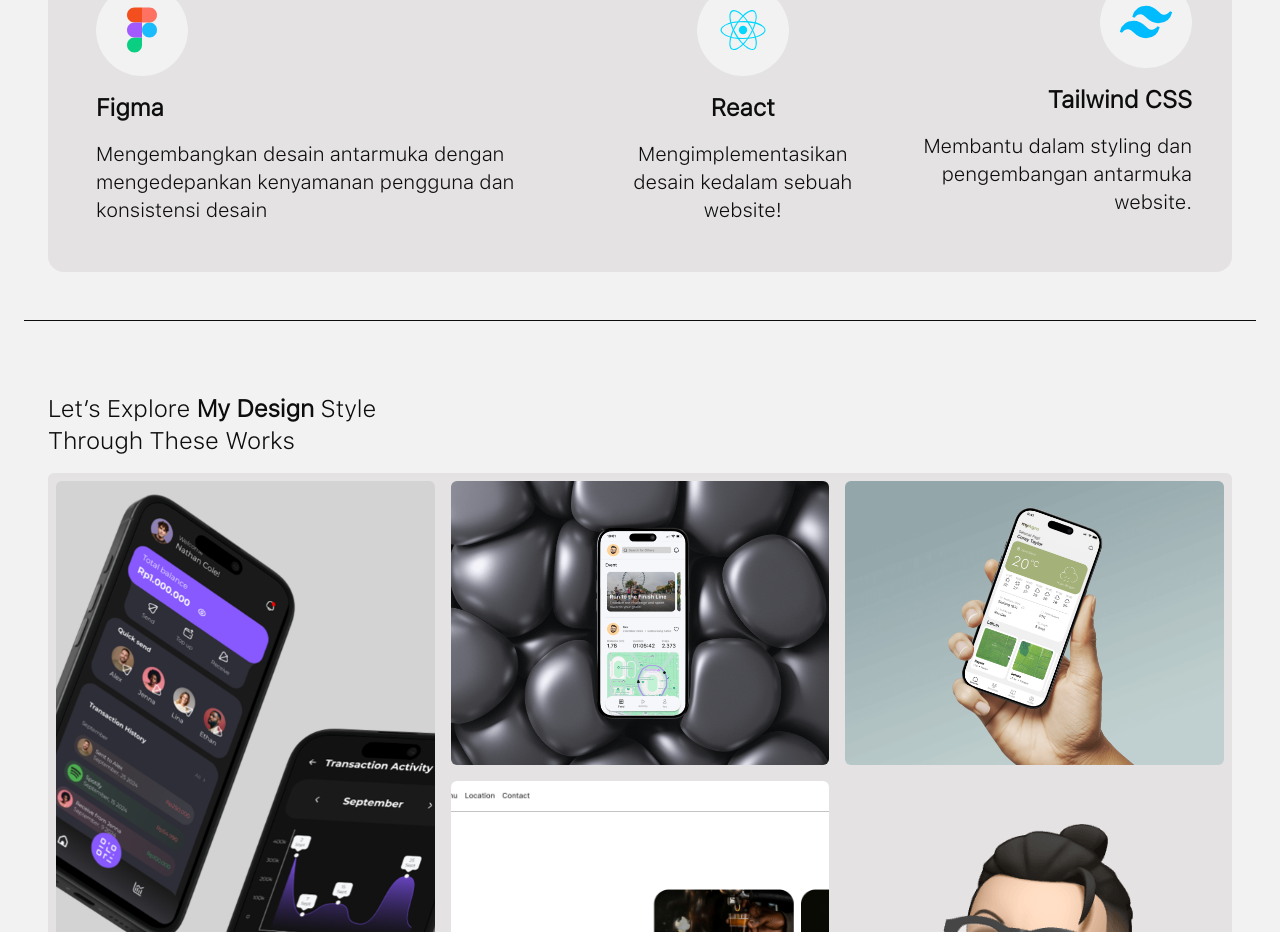
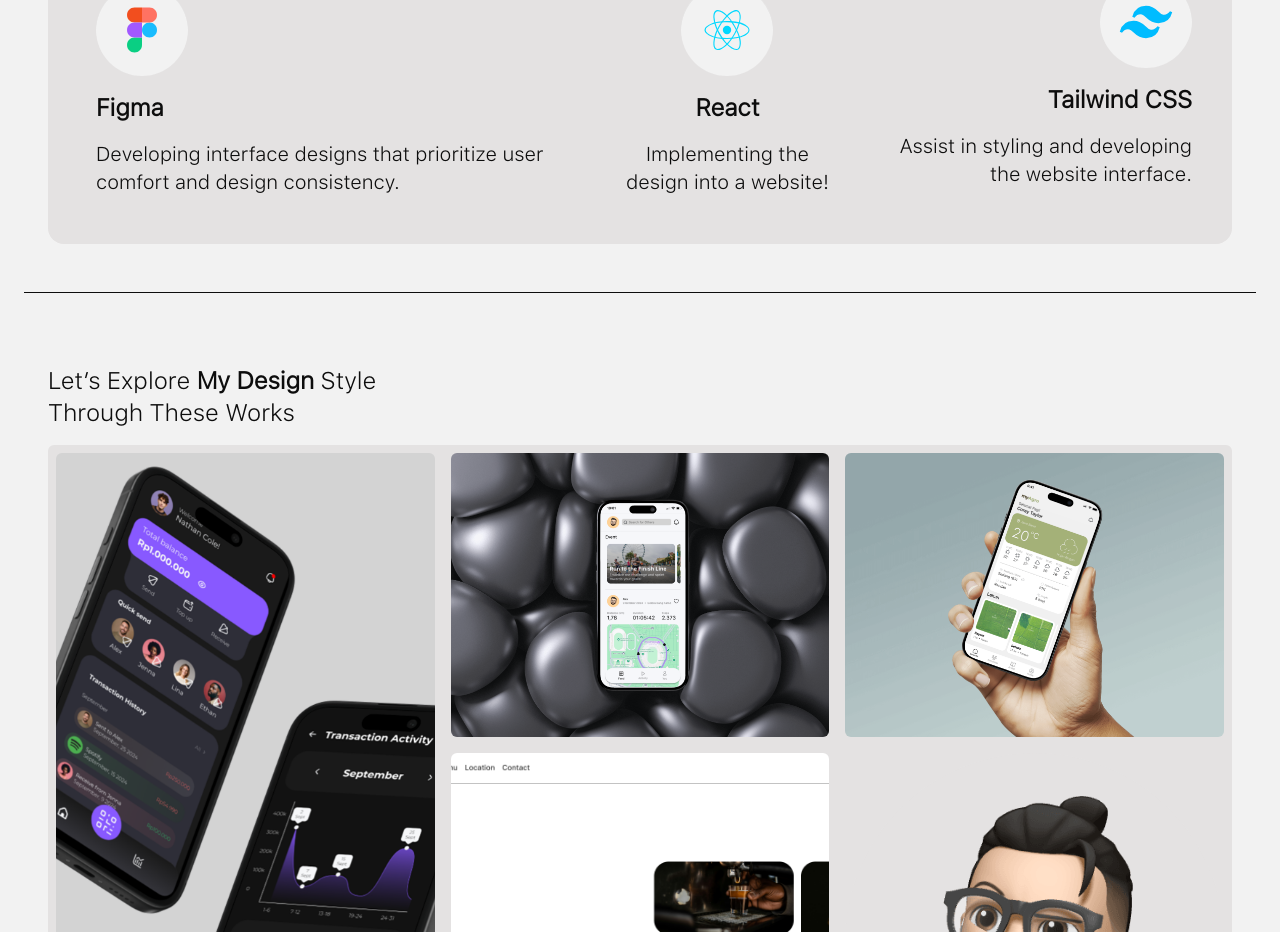
Before and after one commit to AryoBimoPrakoso/portfolio-aryo, a React (Vite) app: page / in a window 1280 px wide. Shown: the part 1100-2032 px from the top of the page. Built offline with nearby package versions, Linux system fonts and the light colour scheme.

Commit message:
Update Skills.jsx

```diff
--- a/src/components/Skills.jsx
+++ b/src/components/Skills.jsx
@@ -28,8 +28,8 @@ const Skills = () => {
               <div className="font-bold text-xl md:text-1xl lg:text-2xl">
                 Figma
                 <div className="font-normal text-sm md:text-lg lg:text-xl mt-4">
-                  Mengembangkan desain antarmuka dengan mengedepankan kenyamanan
-                  pengguna dan konsistensi desain
+                  Developing interface designs that prioritize user comfort
+                  and design consistency.
                 </div>
               </div>
             </div>
@@ -41,7 +41,7 @@ const Skills = () => {
               <div className="text-start md:text-start lg:text-center font-bold text-2xl">
                 React
                 <div className="text-start md:text-start lg:text-center font-normal text-sm md:text-lg lg:text-xl mt-4">
-                  Mengimplementasikan desain kedalam sebuah website!
+                  Implementing the design into a website!
                 </div>
               </div>
             </div>
@@ -53,7 +53,7 @@ const Skills = () => {
               <div className="md:text-start lg:text-end font-bold text-2xl">
                 Tailwind CSS
                 <div className="md:text-start lg:text-end font-normal text-sm md:text-lg lg:text-xl mt-4">
-                  Membantu dalam styling dan pengembangan antarmuka website.
+                  Assist in styling and developing the website interface.
                 </div>
               </div>
             </div>
```
